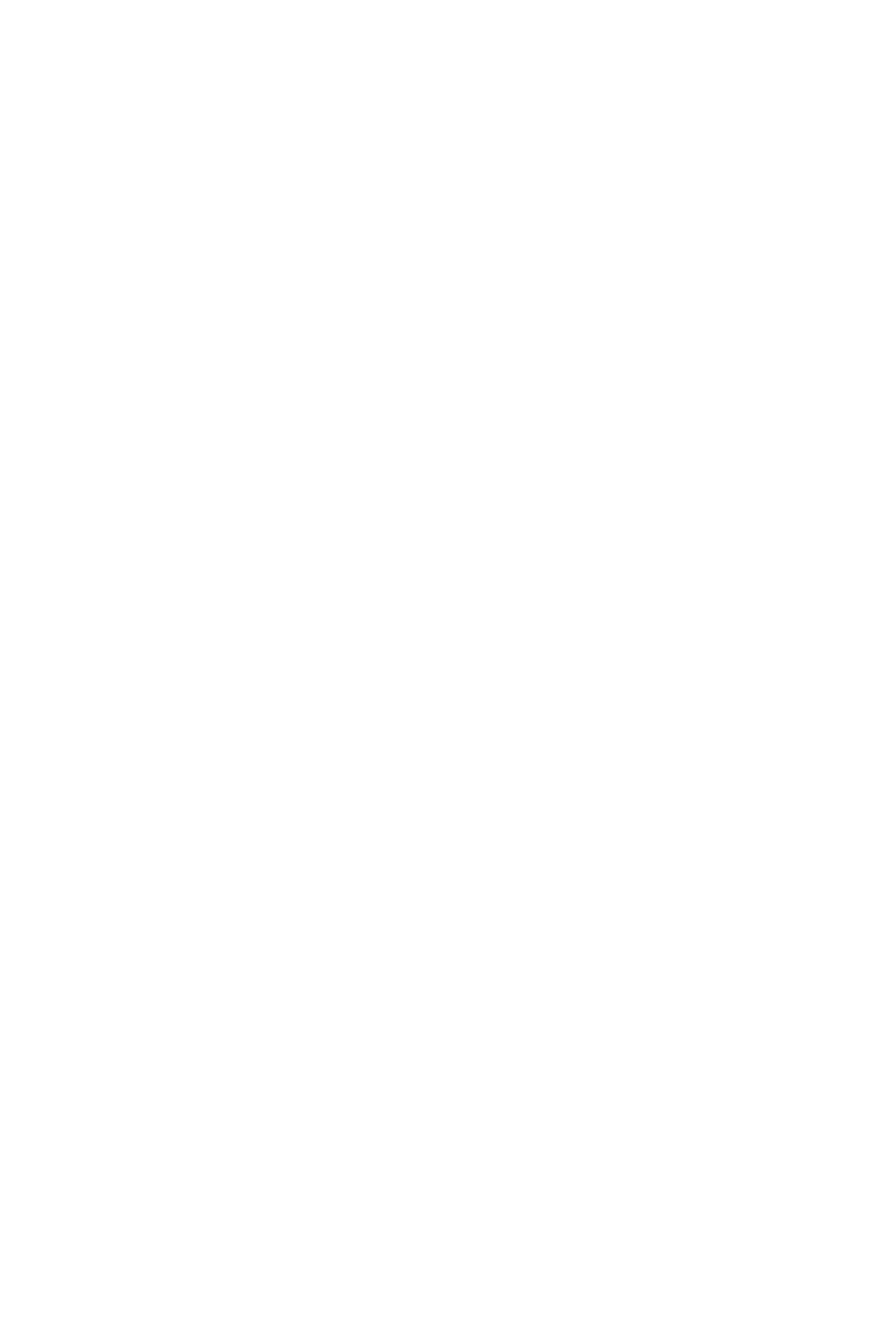
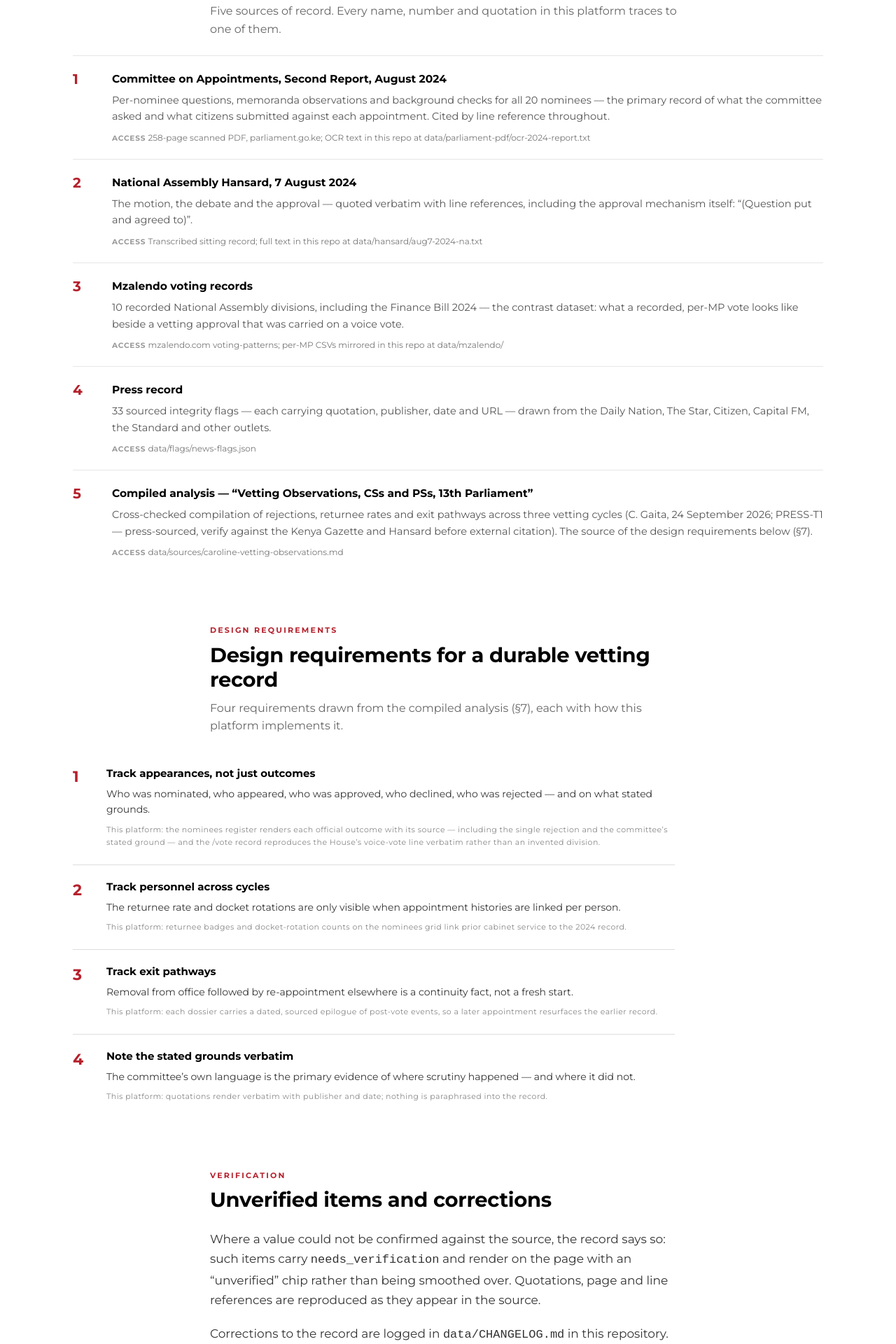
Before and after one commit to Jimmy-Hernandez/vetting-loop, a React (Vite) app in the folder app/: page /methodology in a window 1280 px wide. Shown: the part 460-2380 px from the top of the page at 70% size. Before the commit the page ends 800 px from the top, so only its background shows below. Built offline with nearby package versions, Linux system fonts and the light colour scheme.

Commit message:
feat: /methodology evidence-base page (source register + design requirements)

```diff
--- a/app/src/App.tsx
+++ b/app/src/App.tsx
@@ -5,6 +5,7 @@ import Home from './views/Home';
 import Nominees from './views/Nominees';
 import NomineeDossier from './views/NomineeDossier';
 import Vote from './views/Vote';
+import Methodology from './views/Methodology';
 
 function Chrome({ children }: { children: ReactNode }) {
   const loc = useLocation();
@@ -37,7 +38,7 @@ function Chrome({ children }: { children: ReactNode }) {
       <footer className="sitefoot">
         <div className="fin">
           <span>The Vetting Loop — a civic tech tool<span className="dot">·</span>Impunity begins at confirmation.</span>
-          <span>All claims source-linked<span className="dot">·</span>Non-partisan</span>
+          <span>All claims source-linked<span className="dot">·</span>Non-partisan<span className="dot">·</span><Link to="/methodology">Methodology</Link></span>
         </div>
       </footer>
     </>
@@ -63,6 +64,7 @@ export default function App() {
           <Route path="/nominees" element={<Nominees />} />
           <Route path="/nominee/:idOrSlug" element={<NomineeDossier />} />
           <Route path="/vote" element={<Vote />} />
+          <Route path="/methodology" element={<Methodology />} />
           <Route path="*" element={<Fallback />} />
         </Routes>
       </Chrome>
--- /dev/null
+++ b/app/src/views/Methodology.tsx
@@ -0,0 +1,163 @@
+export default function Methodology() {
+  return (
+    <main className="doc">
+      <header className="masthead">
+        <p className="kicker"><span className="rule"></span>The Vetting Loop · Evidence base</p>
+        <h1>Methodology &amp; sources</h1>
+        <p className="standfirst">Every claim in this record is traceable. This page lists the evidence base.</p>
+        <div className="close" aria-hidden="true"></div>
+      </header>
+
+      <section className="sec" style={{ marginTop: 48 }}>
+        <div className="sechead">
+          <span className="no">Sources</span>
+          <h2>Source register</h2>
+          <p className="dek">Five sources of record. Every name, number and quotation in this platform traces to one of them.</p>
+        </div>
+        <ul className="findings">
+          <li>
+            <span className="num">1</span>
+            <div>
+              <h4>Committee on Appointments, Second Report, August 2024</h4>
+              <p>
+                Per-nominee questions, memoranda observations and background checks for all 20 nominees —
+                the primary record of what the committee asked and what citizens submitted against each
+                appointment. Cited by line reference throughout.
+              </p>
+              <span className="cite">
+                <b>Access</b> 258-page scanned PDF, parliament.go.ke; OCR text in this repo at
+                data/parliament-pdf/ocr-2024-report.txt
+              </span>
+            </div>
+          </li>
+          <li>
+            <span className="num">2</span>
+            <div>
+              <h4>National Assembly Hansard, 7 August 2024</h4>
+              <p>
+                The motion, the debate and the approval — quoted verbatim with line references, including
+                the approval mechanism itself: “(Question put and agreed&nbsp;to)”.
+              </p>
+              <span className="cite">
+                <b>Access</b> Transcribed sitting record; full text in this repo at data/hansard/aug7-2024-na.txt
+              </span>
+            </div>
+          </li>
+          <li>
+            <span className="num">3</span>
+            <div>
+              <h4>Mzalendo voting records</h4>
+              <p>
+                10 recorded National Assembly divisions, including the Finance Bill 2024 — the contrast
+                dataset: what a recorded, per-MP vote looks like beside a vetting approval that was carried
+                on a voice vote.
+              </p>
+              <span className="cite">
+                <b>Access</b> mzalendo.com voting-patterns; per-MP CSVs mirrored in this repo at data/mzalendo/
+              </span>
+            </div>
+          </li>
+          <li>
+            <span className="num">4</span>
+            <div>
+              <h4>Press record</h4>
+              <p>
+                33 sourced integrity flags — each carrying quotation, publisher, date and URL — drawn from
+                the Daily Nation, The Star, Citizen, Capital FM, the Standard and other outlets.
+              </p>
+              <span className="cite">
+                <b>Access</b> data/flags/news-flags.json
+              </span>
+            </div>
+          </li>
+          <li>
+            <span className="num">5</span>
+            <div>
+              <h4>Compiled analysis — “Vetting Observations, CSs and PSs, 13th Parliament”</h4>
+              <p>
+                Cross-checked compilation of rejections, returnee rates and exit pathways across three
+                vetting cycles (C. Gaita, 24 September 2026; PRESS-T1 — press-sourced, verify against the
+                Kenya Gazette and Hansard before external citation). The source of the design requirements
+                below (§7).
+              </p>
+              <span className="cite">
+                <b>Access</b> data/sources/caroline-vetting-observations.md
+              </span>
+            </div>
+          </li>
+        </ul>
+      </section>
+
+      <section className="sec">
+        <div className="sechead">
+          <span className="no">Design requirements</span>
+          <h2>Design requirements for a durable vetting record</h2>
+          <p className="dek">Four requirements drawn from the compiled analysis (§7), each with how this platform implements it.</p>
+        </div>
+        <ol className="gaps">
+          <li>
+            <span className="num">1</span>
+            <div>
+              <h4>Track appearances, not just outcomes</h4>
+              <p>Who was nominated, who appeared, who was approved, who declined, who was rejected — and on what stated grounds.</p>
+              <span className="cite">
+                This platform: the nominees register renders each official outcome with its source — including the
+                single rejection and the committee’s stated ground — and the /vote record reproduces the House’s
+                voice-vote line verbatim rather than an invented division.
+              </span>
+            </div>
+          </li>
+          <li>
+            <span className="num">2</span>
+            <div>
+              <h4>Track personnel across cycles</h4>
+              <p>The returnee rate and docket rotations are only visible when appointment histories are linked per person.</p>
+              <span className="cite">
+                This platform: returnee badges and docket-rotation counts on the nominees grid link prior cabinet
+                service to the 2024 record.
+              </span>
+            </div>
+          </li>
+          <li>
+            <span className="num">3</span>
+            <div>
+              <h4>Track exit pathways</h4>
+              <p>Removal from office followed by re-appointment elsewhere is a continuity fact, not a fresh start.</p>
+              <span className="cite">
+                This platform: each dossier carries a dated, sourced epilogue of post-vote events, so a later
+                appointment resurfaces the earlier record.
+              </span>
+            </div>
+          </li>
+          <li>
+            <span className="num">4</span>
+            <div>
+              <h4>Note the stated grounds verbatim</h4>
+              <p>The committee’s own language is the primary evidence of where scrutiny happened — and where it did not.</p>
+              <span className="cite">
+                This platform: quotations render verbatim with publisher and date; nothing is paraphrased into the record.
+              </span>
+            </div>
+          </li>
+        </ol>
+      </section>
+
+      <section className="sec">
+        <div className="sechead">
+          <span className="no">Verification</span>
+          <h2>Unverified items and corrections</h2>
+        </div>
+        <div className="prose">
+          <p>
+            Where a value could not be confirmed against the source, the record says so: such items carry{' '}
+            <code>needs_verification</code> and render on the page with an “unverified” chip rather than being
+            smoothed over. Quotations, page and line references are reproduced as they appear in the source.
+          </p>
+          <p>
+            Corrections to the record are logged in <code>data/CHANGELOG.md</code> in this repository.
+          </p>
+        </div>
+      </section>
+    </main>
+  );
+}
```
Also changed, not shown: 1 other file (tests, documents, lock files or other folders).
